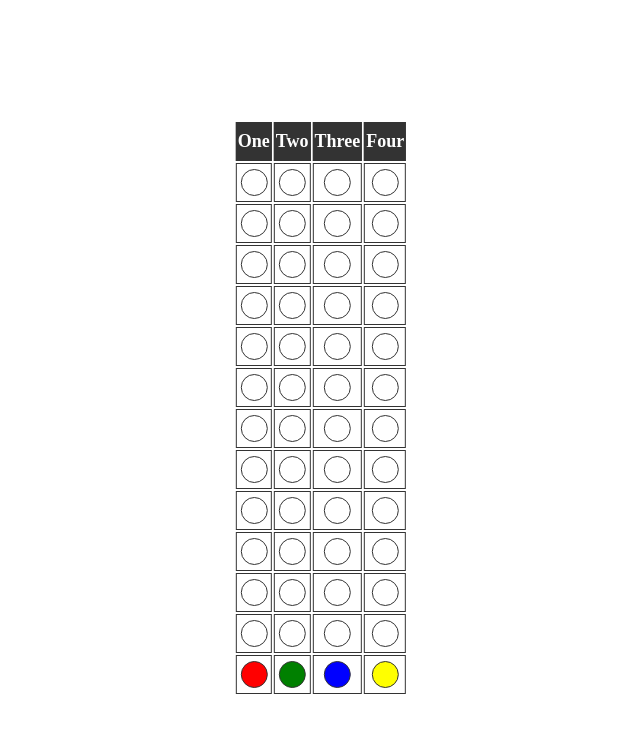
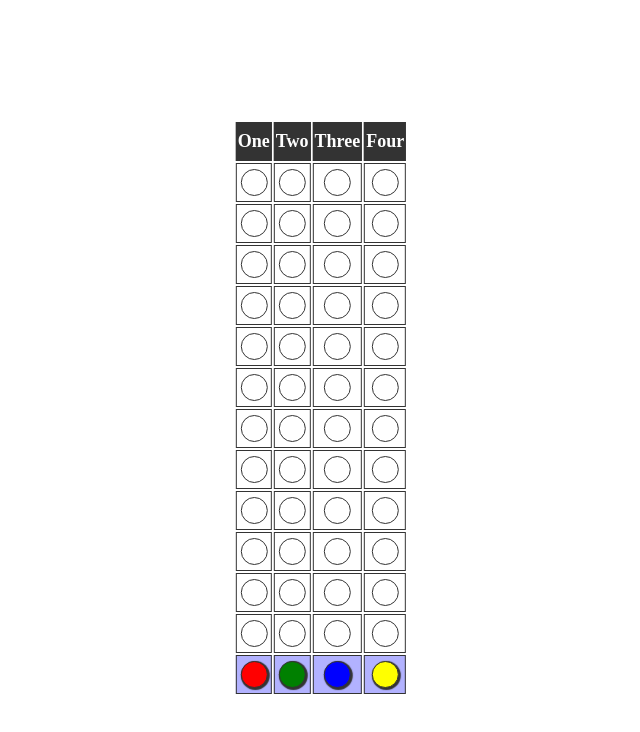
Before and after one commit to jpostema81/Mastermind, a plain HTML site: page index.html in a window 1280 px wide. Shown: the whole page, without its empty margins (327-967 px from the left). Drawn offline with nearby package versions, Linux system fonts and the light colour scheme.

Commit message:
Updated.

```diff
--- a/css/main.css
+++ b/css/main.css
@@ -3,6 +3,10 @@ html, body {
     top: 50%;
     left: 50%;
     transform: translate(-50%, -50%);
+    user-select: none;
+    -webkit-user-select: none;
+    -ms-user-select: none;
+    -moz-user-select: none;
 }
 
 table * {
@@ -19,20 +23,29 @@ table thead {
     font-size: 18px;
 }
 
+table tfoot {
+    background: rgba(0, 0, 255, 0.3);
+}
+
+table tfoot .dot {
+    cursor: pointer;
+    box-shadow: 1px 1px 1px 1px #333;
+    outline: none;
+}
+
+table tfoot .dot:focus,
+table tfoot .dot:active {
+    box-shadow: inset 1px 1px 1px 1px #333;
+}
+
 table .dot {
     height: 25px;
     width: 25px;
-    cursor: pointer;
 }
 
 .dot {
     border: 1px solid #333;
     border-radius: 50%;
-}
-
-.dot:hover {
-    background: #333;
-    border-color: #999;
 }
 
 .dot.dot-red {
```
Also changed, not shown: index.html (+39 -0 lines).
